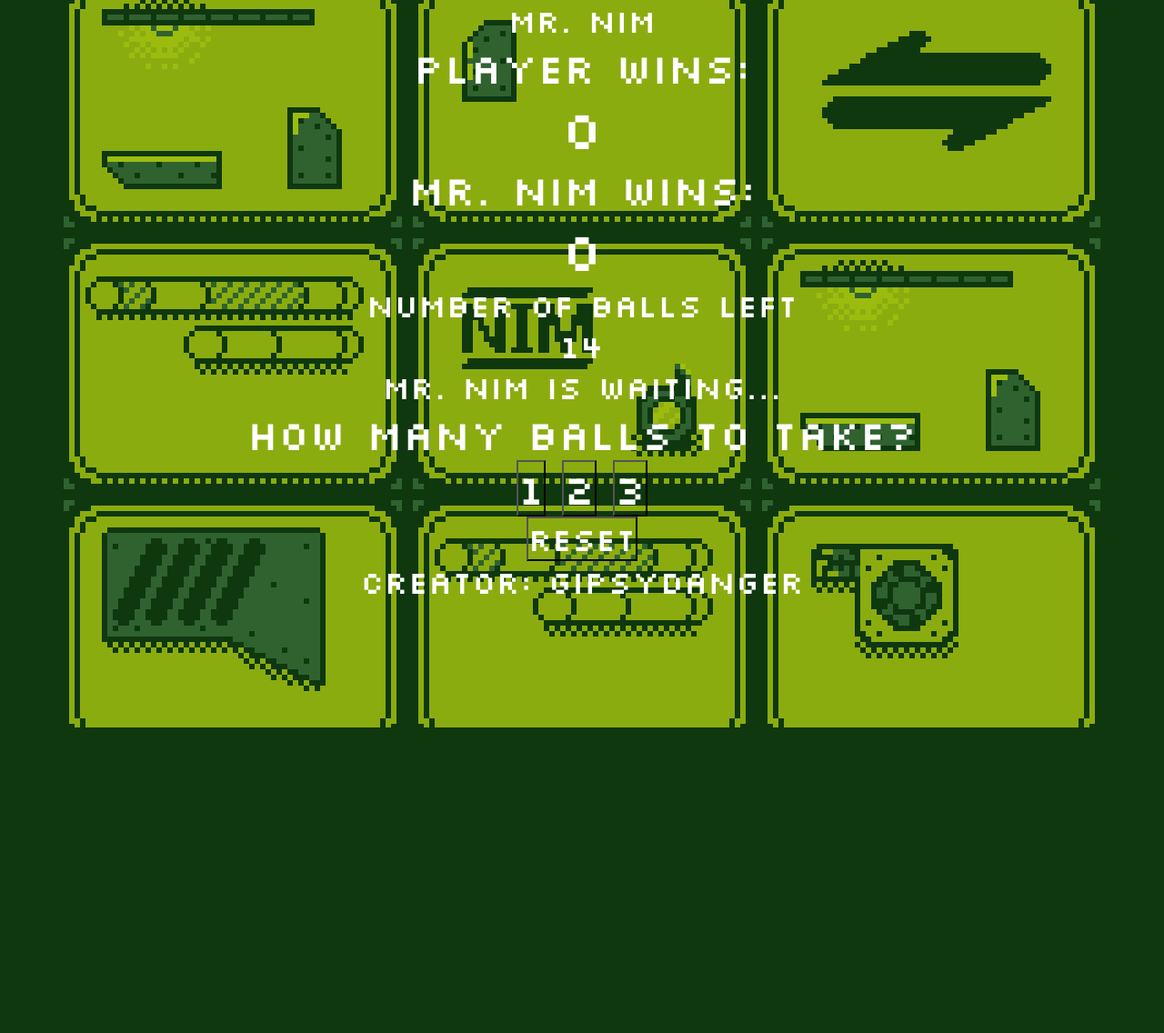
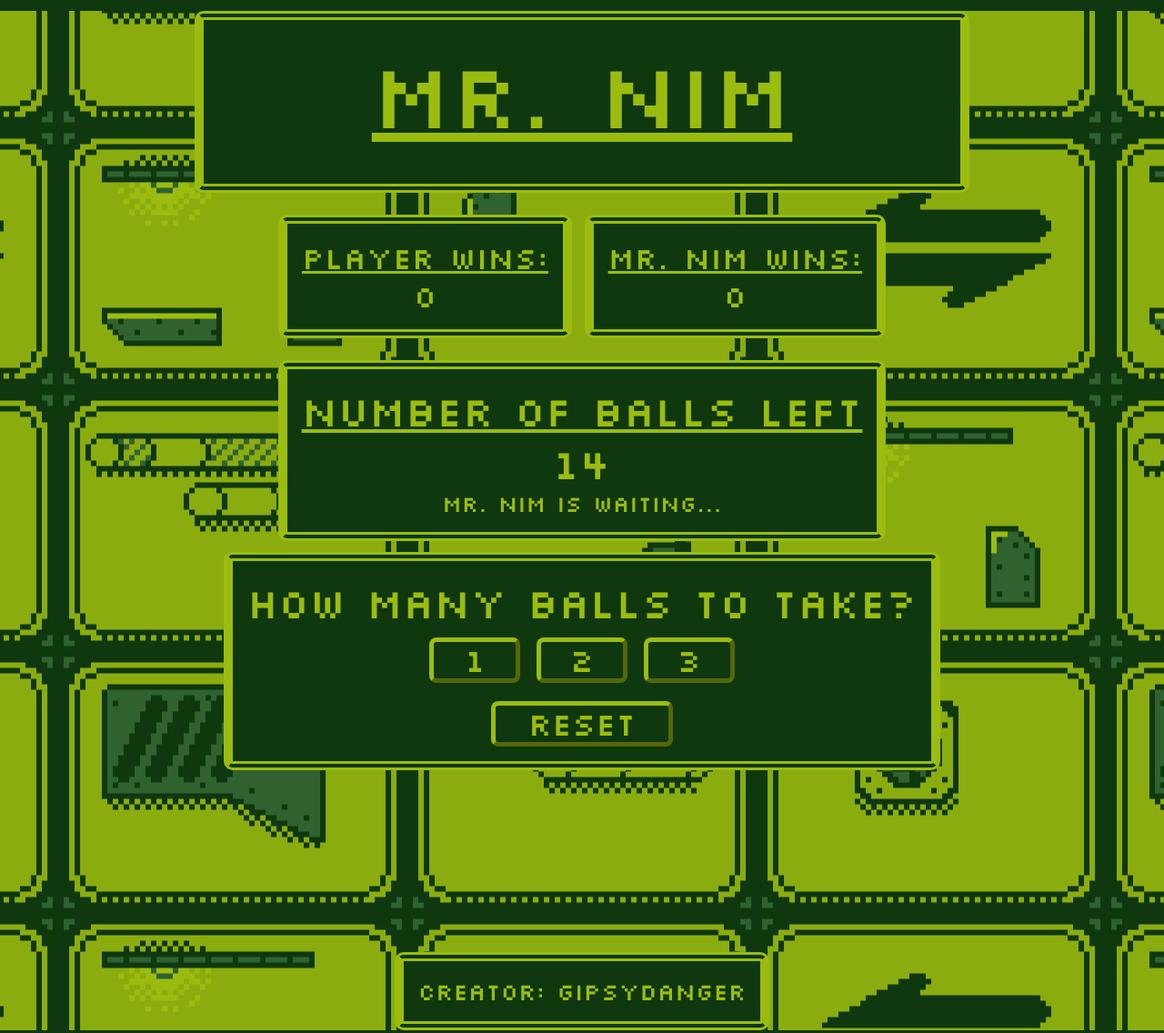
Before and after one commit to GipsyDangerMk3/Mr-NIM-Game, a plain HTML site: page index.html in a window 1280 px wide. Shown: the whole page at 91% size. Before the commit the page ends 800 px from the top, so only its background shows below. Drawn offline with Linux system fonts and the light colour scheme.

Commit message:
Time to make this fancy -added more style to the page -now it feels more like a proper game

```diff
--- a/index.html
+++ b/index.html
@@ -12,23 +12,33 @@
 </head>
 <body>
 
+<div class ="titleNIM">
+<h1>Mr. NIM</h1>
+</div>
 
-<h1>Mr. NIM</h1>
-<ul>
-    <li>PLayer Wins: <p class="playerWins">0</p></li>
-    <li>Mr. NIM Wins: <p class="nimWins">0</p></li>
-</ul>
+<div class="scores">
+   <p class="wins">PLayer Wins:</p>  <p class="playerWins">0</p>
+</div>
+<div class="scores">
+    <p class="wins"> Mr. NIM Wins:</p> <p class="nimWins">0</p>
+</div>
+
+<div>
 <h3 class="heading">Number of Balls Left</h3>
 <p class="numBalls">#</p>
 <p class= "message">Mr. NIM is waiting...</p>
+</div>
 <div>
 <h3>How many balls to take?</h3>
 <button class = "btn1" type="button">1</button>
 <button class = "btn2" type="button">2</button>
 <button class = "btn3" type="button">3</button>
+    <br>
+<button class = "reset" type="button">Reset</button>
 </div>
-<button class = "reset" type="button">Reset</button>
-<p>Creator: GipsyDanger</p>
+<div class="credits">
+<p >Creator: GipsyDanger</p>
+</div>
 <script src="./script.js"></script>
 </body>
 </html>
--- a/styles.css
+++ b/styles.css
@@ -7,11 +7,88 @@
     font-family: "Silkscreen", sans-serif;
     font-weight: 500;
     font-style: normal;
+    color: #9bbc0f;
+    background-color: #0f380f;
+}
+body {
     background-image: url("MrNimBackground.gif");
-    background-repeat: no-repeat;
+    background-repeat: repeat;
     background-position: center center;
     background-attachment: fixed;
     background-size: auto;
-    color: white;
+}
+
+div {
     background-color: #0f380f;
+    border-bottom-style: double;
+    border-right-style: solid;
+    border-left-style: solid;
+    border-top-style: double;
+    border-width: 10px;
+    background-size: cover;
+    background-repeat: no-repeat;
+    width: fit-content;
+    height: fit-content;
+    border-radius: 10px;
+    margin: 12px auto;
+    padding: 16px;
 }
+.scores {
+    display: inline-block;
+    font-size: 95%;
+}
+.wins, .heading {
+    text-decoration: underline;
+}
+.message{
+    font-size: 70%;
+}
+h1 {
+    font-size: 100px;
+    width: 800px;
+    text-decoration: underline;
+    padding-bottom: 20px;
+}
+button{
+    margin-top: 10px;
+    width: 100px;
+    height: 50px;
+    display: inline-block;
+    padding-top: 0;
+    line-height: 1em;
+    text-align: center;
+    font-size: 100%;
+    border-radius: 8px;
+    border-style: outset;
+    border-color: #9bbc0f;
+    border-width: 5px;
+    box-shadow: 0 4px #0f380f;
+
+}
+.reset {
+    margin-top: 20px;
+    width: 200px;
+    height: 50px;
+    display: inline-block;
+    padding-top: 0;
+    line-height: 1em;
+    text-align: center;
+    font-size: 100%;
+    border-radius: 8px;
+    border-style: outset;
+    border-color: #9bbc0f;
+    border-width: 5px;
+}
+.credits {
+    margin-top: 200px;
+    font-size: 20px;
+}
+button:hover {
+    background-color: #9bbc0f;
+    color: #306230;
+}
+button:active {
+    box-shadow: 0 2px #0f380f;
+    transform: translateY(2px);
+    border-style: inset;
+}
```
